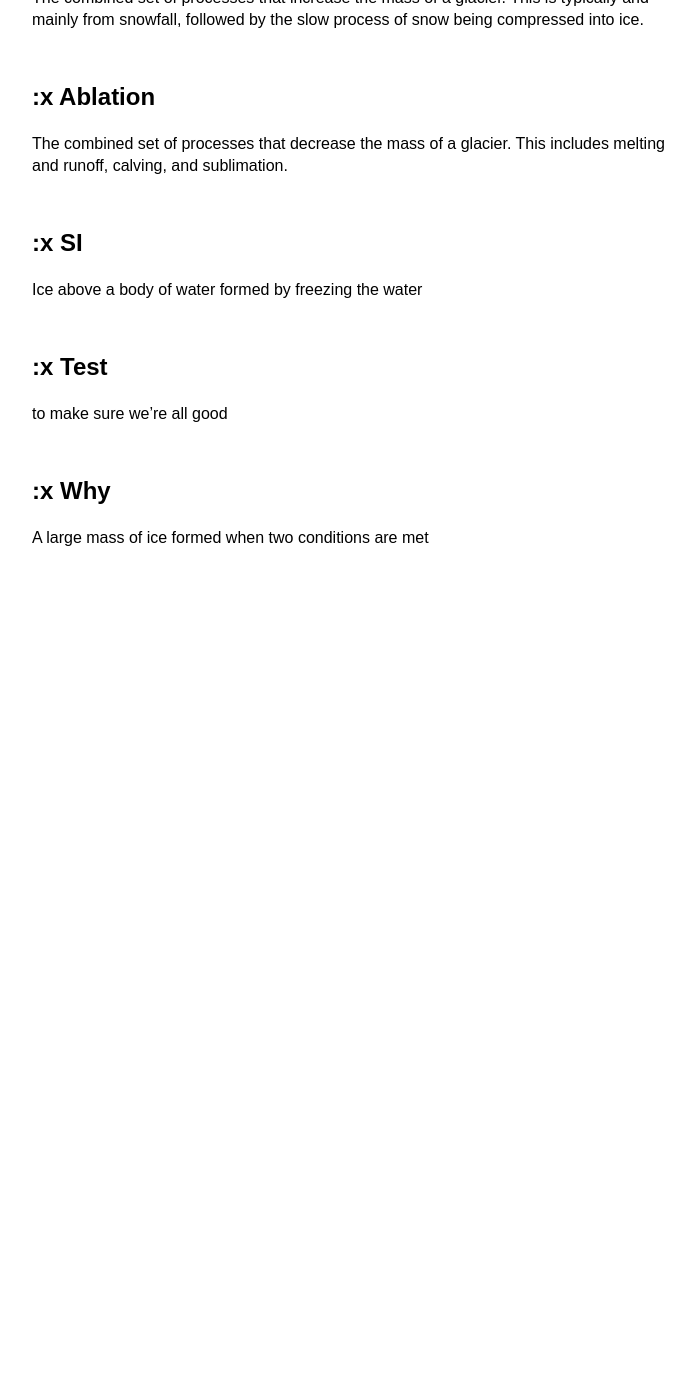
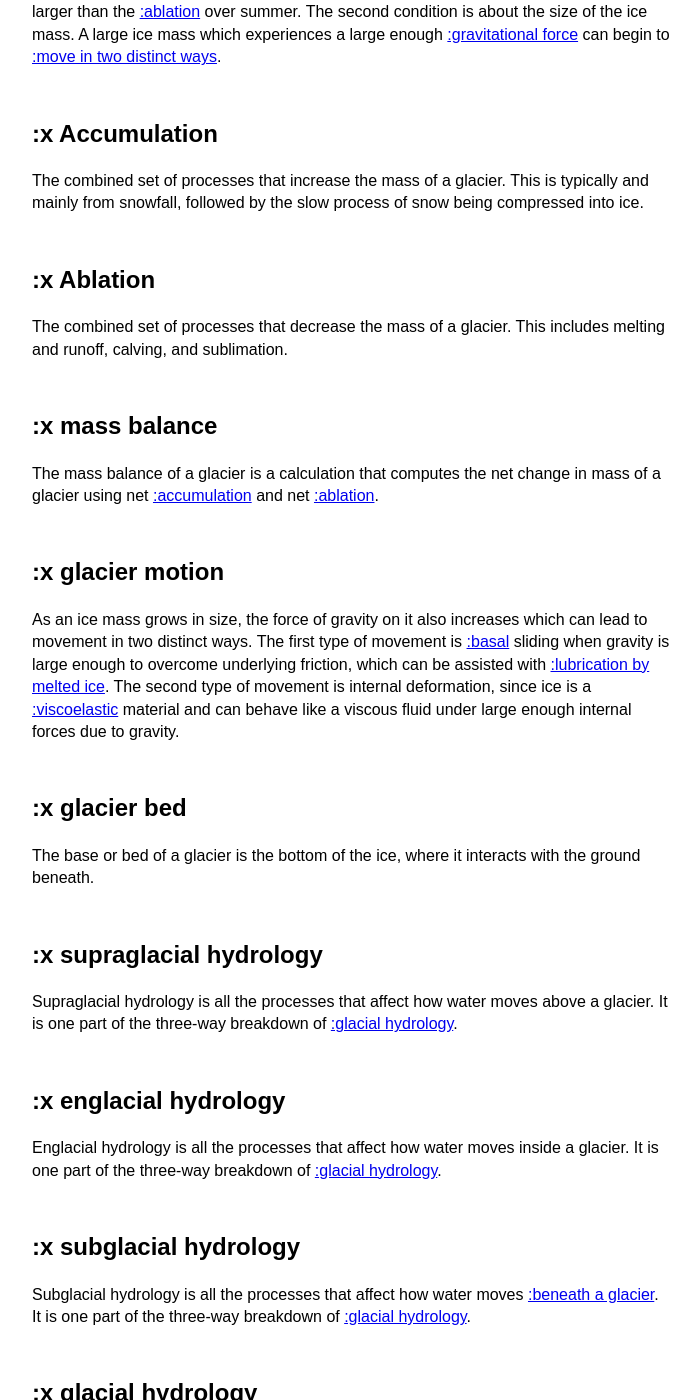
Before and after one commit to CocoaFlame/psychic-waffle, a Jekyll site: the page built from pages/GvSI.md, in a window 1280 px wide and 1400 px high, scrolled down 641 px. Shown: the whole window, without its empty margins (288-988 px from the left). Built offline with Jekyll 4.4.1, drawn with Linux system fonts in a browser that asks for light colours; before the commit the page ends 1271 px from its top, so only the background shows below that; some of the changed text lies outside the part shown.

Commit message:
Updating GvSI

```diff
--- a/_config.yml
+++ b/_config.yml
@@ -14,7 +14,7 @@ favicon: "template_logo.png" # name+extension of favicon (which must be put on t
 remote_theme: riggraz/no-style-please # if you are using GitHub Pages, change it to remote_theme: riggraz/no-style-please
 
 theme_config:
-  appearance: "auto" # can be "light", "dark" or "auto"
+  appearance: "light" # can be "light", "dark" or "auto"
   back_home_text: ".." # customize text for homepage link in post layout
   date_format: "%Y-%m-%d" # customize how date is formatted
   show_description: false # show blog description in home page
--- a/pages/GvSI.md
+++ b/pages/GvSI.md
@@ -3,20 +3,24 @@ layout: nutshell-page
 title: Glaciers versus Sea Ice
 permalink: GvSI
 ---
-# Start
 
-[:Glaciers](#glossary)
+I recently had to do a quiz where one of the questions was indirectly asking about sea ice and glaciers, which I have some research experience in.
+
+---
+
+[:Glaciers](#glac)
 
 versus
 
 [:Sea Ice](#SI)
 
-[:Test](#why)
 
-[:Glaciers](#test)
+# :x glac
+A large mass of ice formed under two conditions:
+1. Ice mass has a positive [:mass balance](#massbalance)
+2. Ice mass [:moves](#glaciermotion) under its own weight
 
-# :x Glossary
-Alphabetical definitions used in Nutshells above.
+The first condition is one of climate and weather where the ice mass is located. For an ice mass to naturally form and persist between years, the [:accumulation](#accumulation) over winter should be larger than the [:ablation](#ablation) over summer. The second condition is about the size of the ice mass. A large ice mass which experiences a large enough [:gravitational force](#gravity) can begin to [:move in two distinct ways](#glaciermotion).
 
 ## :x Accumulation
 The combined set of processes that increase the mass of a glacier. This is typically and mainly from snowfall, followed by the slow process of snow being compressed into ice.
@@ -24,11 +28,44 @@ The combined set of processes that increase the mass of a glacier. This is typic
 ## :x Ablation
 The combined set of processes that decrease the mass of a glacier. This includes melting and runoff, calving, and sublimation.
 
+## :x mass balance
+The mass balance of a glacier is a calculation that computes the net change in mass of a glacier using net [:accumulation](#accumulation) and net [:ablation](#ablation).
+
+## :x glacier motion
+As an ice mass grows in size, the force of gravity on it also increases which can lead to movement in two distinct ways. The first type of movement is [:basal](#glacierbed) sliding when gravity is large enough to overcome underlying friction, which can be assisted with [:lubrication by melted ice](#subglacialhydrology). The second type of movement is internal deformation, since ice is a [:viscoelastic](https://en.wikipedia.org/wiki/Viscoelasticity) material and can behave like a viscous fluid under large enough internal forces due to gravity.
+
+## :x glacier bed
+The base or bed of a glacier is the bottom of the ice, where it interacts with the ground beneath.
+
+## :x supraglacial hydrology
+Supraglacial hydrology is all the processes that affect how water moves above a glacier. It is one part of the three-way breakdown of [:glacial hydrology](#glacialhydrology).
+
+## :x englacial hydrology
+Englacial hydrology is all the processes that affect how water moves inside a glacier. It is one part of the three-way breakdown of [:glacial hydrology](#glacialhydrology).
+
+## :x subglacial hydrology
+Subglacial hydrology is all the processes that affect how water moves [:beneath a glacier](#glacierbed). It is one part of the three-way breakdown of [:glacial hydrology](#glacialhydrology).
+
+## :x glacial hydrology
+Glacial hydrology is the study of how water flows through glaciers. It can be broken down into how water moves between three distinct parts of a glacier. From the top to the bottom of a glacier, they are: [:supraglacial hydrology](#supraglacialhydrology), [:englacial hydrology](#englacialhydrology), and [:subglacial hydrology](#subglacialhydrology).
+
+## :x gravity
+Gravity is one of the [:four fundamental forces](https://en.wikipedia.org/wiki/Fundamental_interaction#Overview_of_the_fundamental_interactions) of the universe. It is the attraction between all objects which is proportional to the mass of both objects and the distance between them.
+
+
 ## :x SI
-Ice above a body of water formed by freezing the water
+Sea ice is the ice above a body of water formed by [:freezing](#freezing).
 
-## :x Test
-to make sure we're all good
+## :x freezing
+Freezing is a [:phase transition](#phasetransition) when a liquid becomes solid. The opposite is [:melting](#melting).
 
-## :x Why
-A large mass of ice formed when two conditions are met
+## :x melting
+Melting is a [:phase transition](#phasetransition) when a solid becomes liquid The opposite is [:freezing](#freezing).
+
+## :x phase transition
+A phase transition is the physical change of matter between [:states](#matterstate). A typical phase transition occurs when a substance reaches a temperature and pressure that corresponds to a [:phase boundary](#phaseboundary). Any additional energy change in the substance will go into a [:latent heat](https://en.wikipedia.org/wiki/Latent_heat) instead of changing temperature or pressure, until the phase transition is complete.
+
+## :x matter state
+The basic states of matter are solid, liquid, gas, and plasma. They correspond to specific ranges of temperature and pressure unique to a substance, which is commonly portrayed via a [:phase diagram](#phasediagram).
+
+## :x phase diagram
```
Also changed, not shown: index.md (+1 -0 lines), pages/driving.md (added, +5 -0 lines).
